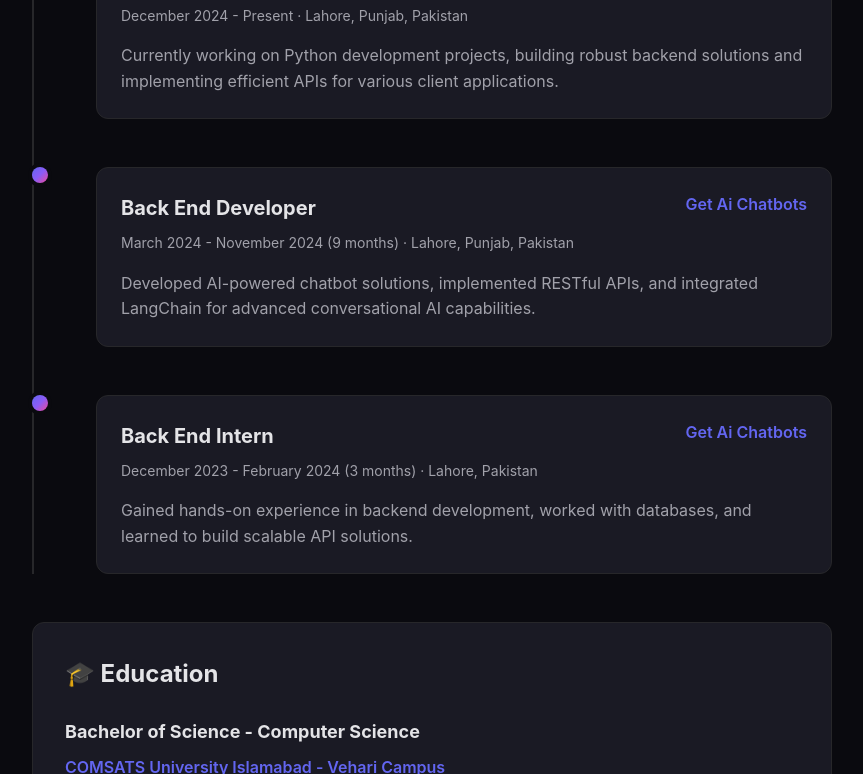
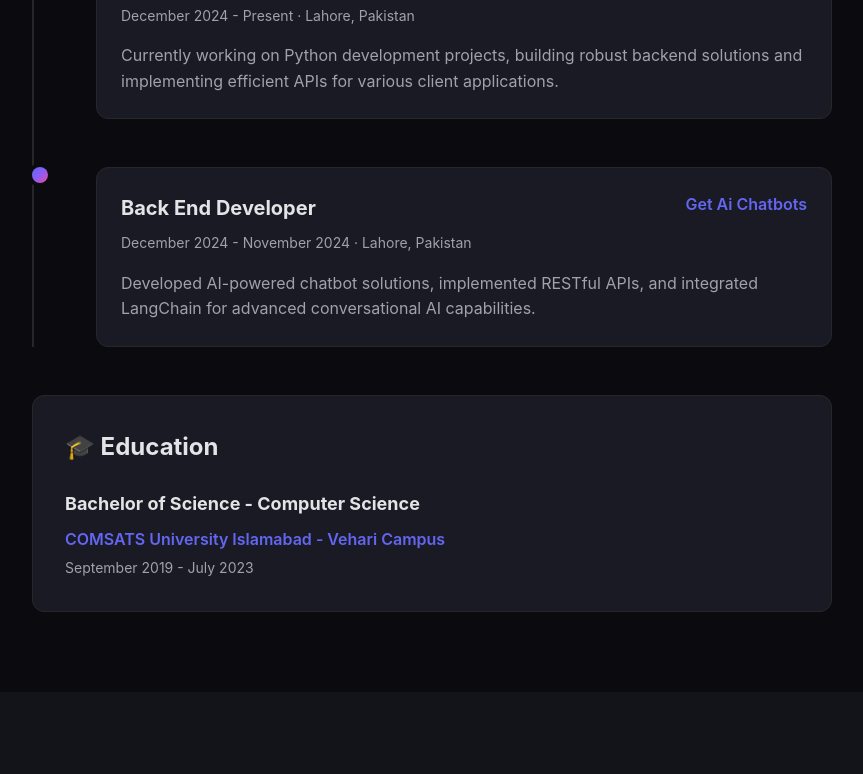
Before and after one commit to salmanakhtar57/Salman-Akhtar-Portfolio, a plain HTML site: page index.html in a window 1280 px wide. Shown: the part 2102-2876 px from the top of the page, without its empty margins (208-1071 px from the left). Drawn offline with Linux system fonts and the light colour scheme.

Commit message:
Updates in the background info

```diff
--- a/index.html
+++ b/index.html
@@ -124,7 +124,7 @@
                             <h3>Python Developer</h3>
                             <span class="company">DevPandas</span>
                         </div>
-                        <p class="timeline-date">December 2024 - Present · Lahore, Punjab, Pakistan</p>
+                        <p class="timeline-date">December 2024 - Present · Lahore, Pakistan</p>
                         <p class="timeline-description">Currently working on Python development projects, building robust backend solutions and implementing efficient APIs for various client applications.</p>
                     </div>
                 </div>
@@ -135,19 +135,8 @@
                             <h3>Back End Developer</h3>
                             <span class="company">Get Ai Chatbots</span>
                         </div>
-                        <p class="timeline-date">March 2024 - November 2024 (9 months) · Lahore, Punjab, Pakistan</p>
+                        <p class="timeline-date">December 2024 - November 2024 · Lahore, Pakistan</p>
                         <p class="timeline-description">Developed AI-powered chatbot solutions, implemented RESTful APIs, and integrated LangChain for advanced conversational AI capabilities.</p>
-                    </div>
-                </div>
-                <div class="timeline-item">
-                    <div class="timeline-marker"></div>
-                    <div class="timeline-content">
-                        <div class="timeline-header">
-                            <h3>Back End Intern</h3>
-                            <span class="company">Get Ai Chatbots</span>
-                        </div>
-                        <p class="timeline-date">December 2023 - February 2024 (3 months) · Lahore, Pakistan</p>
-                        <p class="timeline-description">Gained hands-on experience in backend development, worked with databases, and learned to build scalable API solutions.</p>
                     </div>
                 </div>
             </div>
@@ -206,7 +195,7 @@
                         <span class="tag">JavaScript</span>
                     </div>
                     <div class="project-links">
-                        <a href="https://github.com/salmanakhtar57/Notes-App" class="project-link">View Details →</a>
+                        <a href="https://github.com/salmanakhtar57/Notes-App" class="project-link" target="_blank" rel="noopener noreferrer">View Details →</a>
                     </div>
                 </div>
             </div>
```
